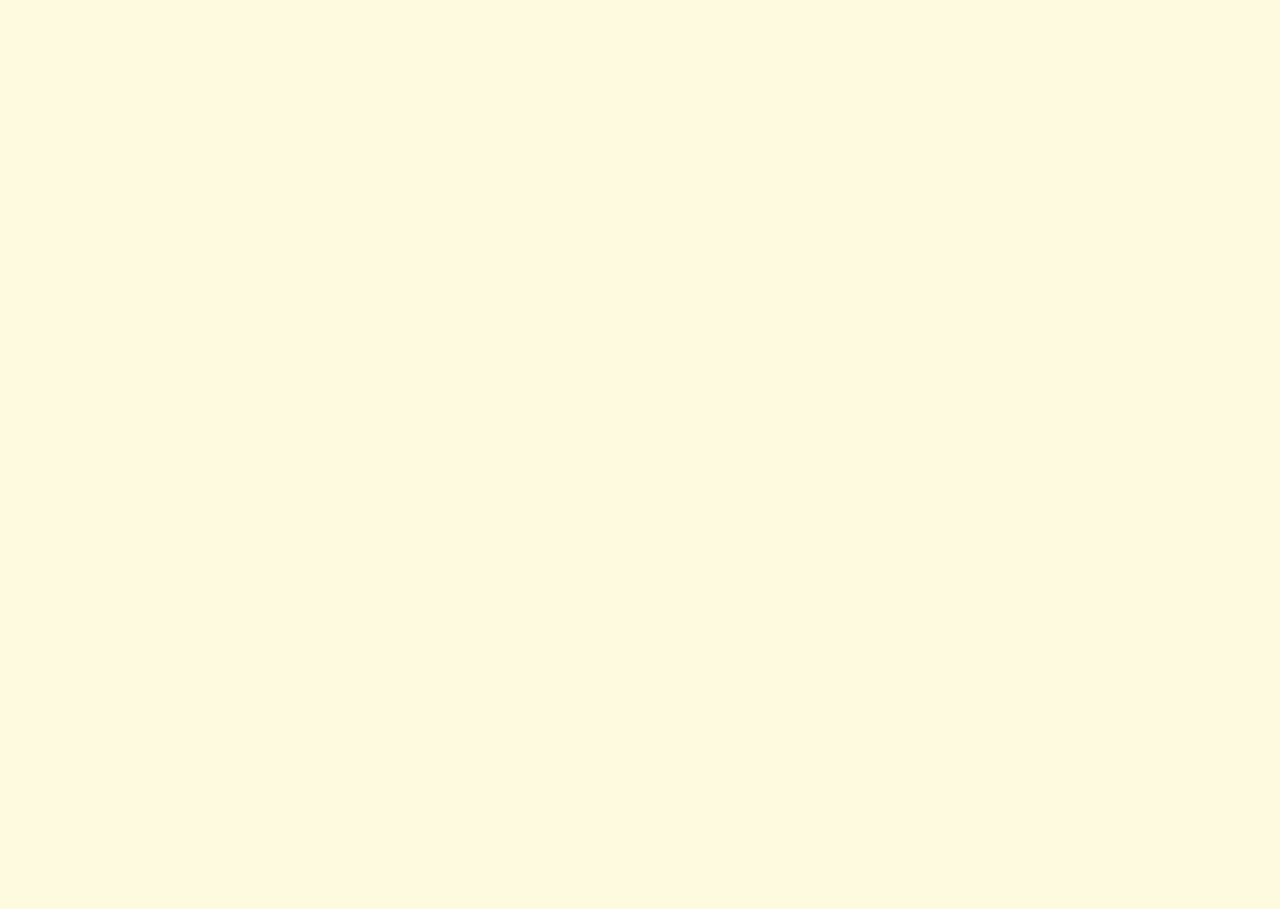
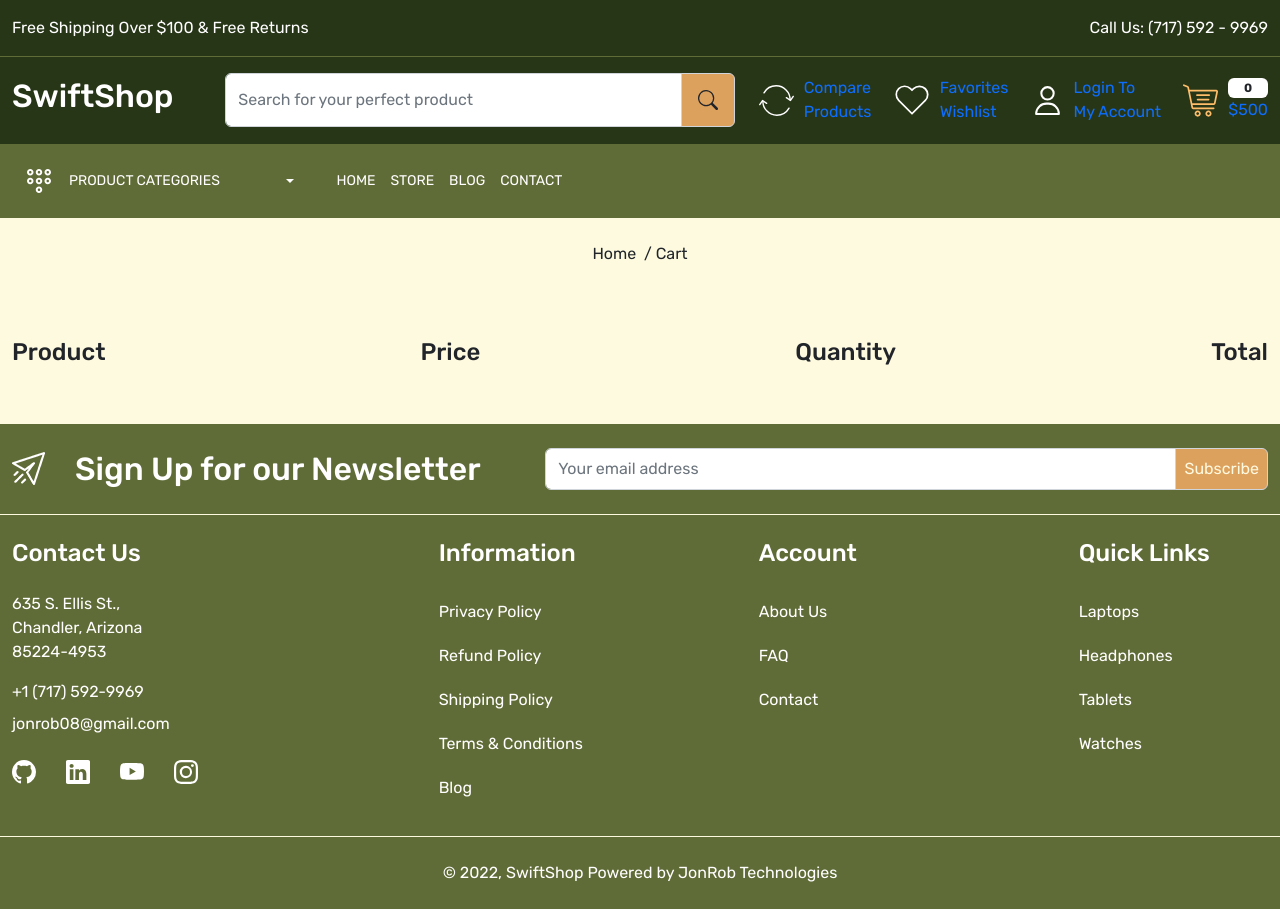
Before and after one commit to jonrob08/SwiftShop, a React (Create React App) app in the folder swiftshop/: page /cart in a window 1280 px wide. Before the commit this address had no page. Before the commit the page ends 800 px from the top, so only its background shows below. Built offline with nearby package versions, Linux system fonts and the light colour scheme; a web font is replaced by a local one.

Commit message:
chore: set up structure of cart page

```diff
--- a/swiftshop/src/App.js
+++ b/swiftshop/src/App.js
@@ -17,7 +17,8 @@ import {
   RefundPolicy,
   ShippingPolicy,
   TermsAndConditions,
-  Product
+  Product,
+  Cart
 } from './pages';
 
 function App() {
@@ -31,6 +32,7 @@ function App() {
           <Route path="product/:id" element={<Product />}/>
           <Route path="blog" element={<Blog />}/>
           <Route path="blog/:id" element={<Article />}/>
+          <Route path="cart" element={<Cart />}/>
           <Route path="contact" element={<Contact />}/>
           <Route path="compare" element={<Compare />}/>
           <Route path="wishlist" element={<Wishlist />}/>
--- a/swiftshop/src/pages/Cart.js
+++ b/swiftshop/src/pages/Cart.js
@@ -8,6 +8,20 @@ const Cart = () => {
     <>
       <Meta title={title} />
       <BreadCrumb title={title} />
+      <section className="cart-wrapper py-5">
+        <div className="container-xxl">
+          <div className="row">
+            <div className="col-12">
+              <div className=" cart-header d-flex justify-content-between align-content-center">
+                <h4>Product</h4>
+                <h4>Price</h4>
+                <h4>Quantity</h4>
+                <h4>Total</h4>
+              </div>
+            </div>
+          </div>
+        </div>
+      </section>
     </>
   )
 }
```
